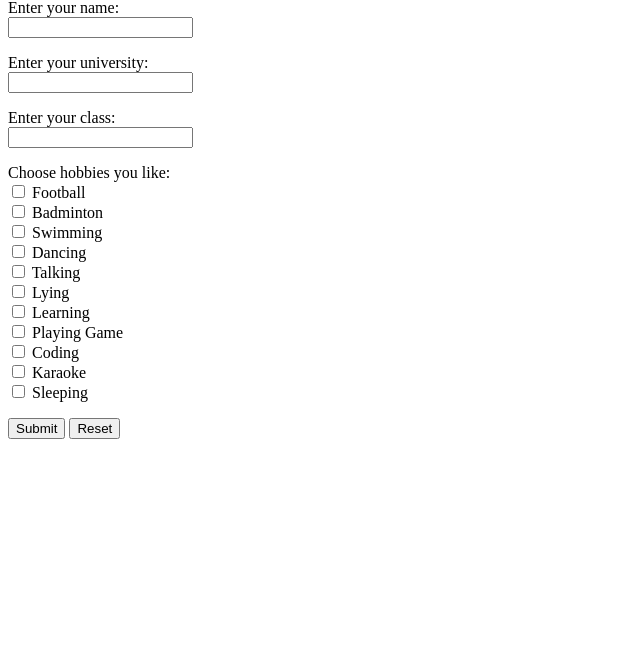
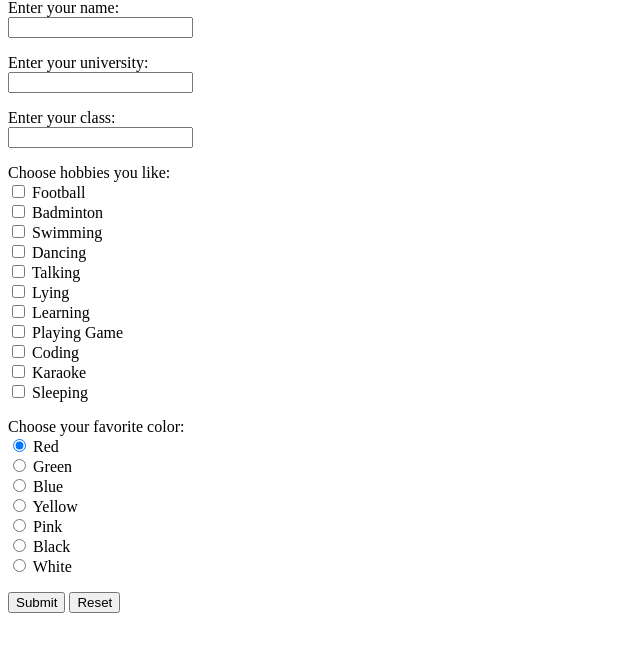
Before and after one commit to Web-technologies-and-e-Services-20212/Web-technologies-and-e-Services, a PHP site: page /Form.html in a window 1280 px wide. Shown: the part 17-669 px from the top of the page, without its empty margins (0-640 px from the left). Run offline with PHP 8.4, Linux system fonts and the light colour scheme.

Commit message:
Them radio vao chuc nang

```diff
--- a/Lab2.1/Form.html
+++ b/Lab2.1/Form.html
@@ -48,6 +48,26 @@
         <br />
       </p>
 
+      <p>
+        Choose your favorite color:
+        <br />
+        <input type="radio" name="color" value="Red" checked /> Red
+        <br />
+        <input type="radio" name="color" value="Green" /> Green
+        <br />
+        <input type="radio" name="color" value="Blue" /> Blue
+        <br />
+        <input type="radio" name="color" value="Yellow" /> Yellow
+        <br />
+        <input type="radio" name="color" value="Pink" /> Pink
+        <br />
+        <input type="radio" name="color" value="Black" /> Black
+        <br />
+        <input type="radio" name="color" value="White" /> White
+        <br />
+      </p>
+
+
       <input type="submit" value="Submit" />
       <input type="reset" value="Reset" />
     </form>
--- a/Lab2.1/Form.php
+++ b/Lab2.1/Form.php
@@ -24,5 +24,8 @@
             }
         }
         ?>
+        <?php
+        echo 'Your favorite color is '.$_POST["color"];
+        ?>
     </body>
 </html>
```
